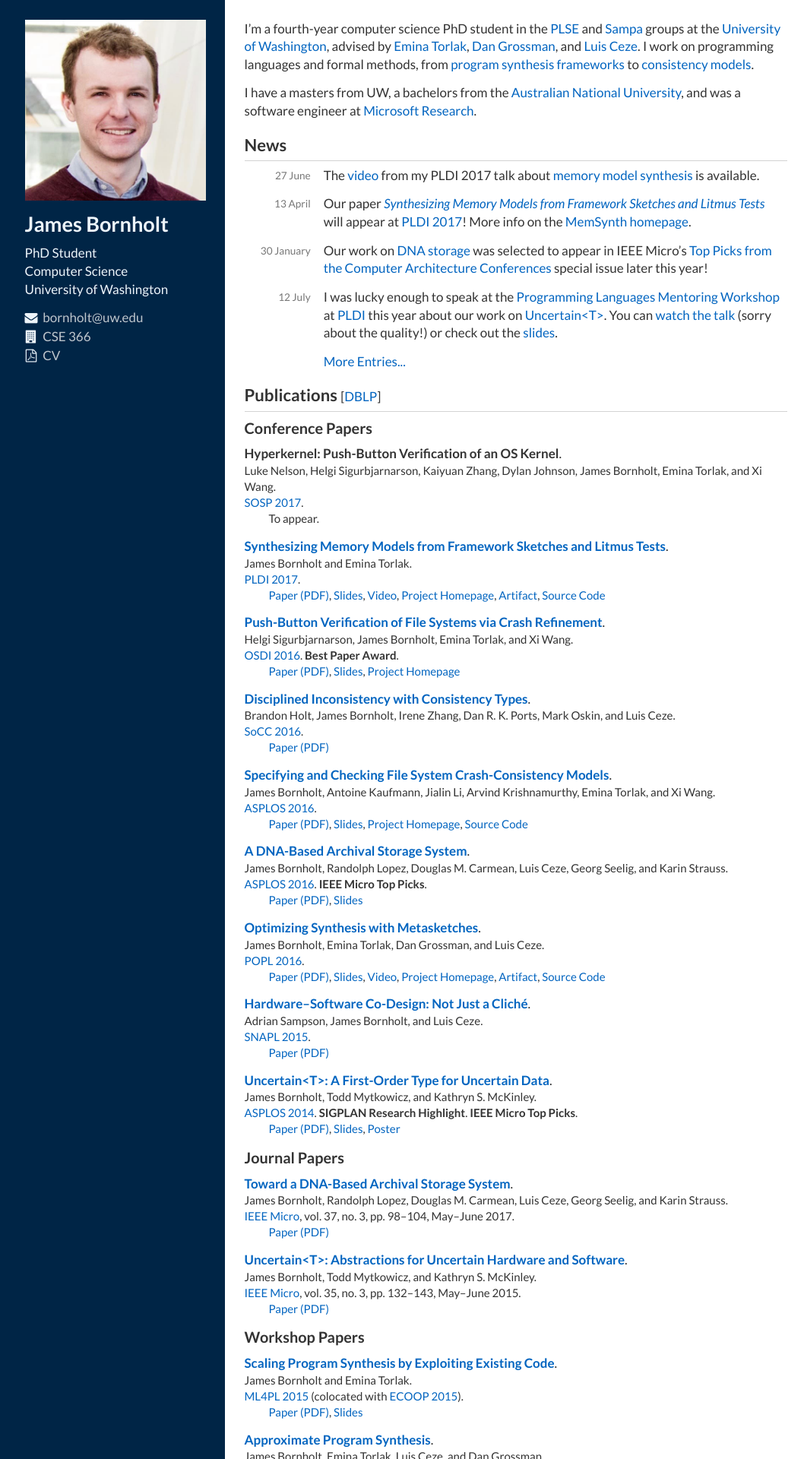
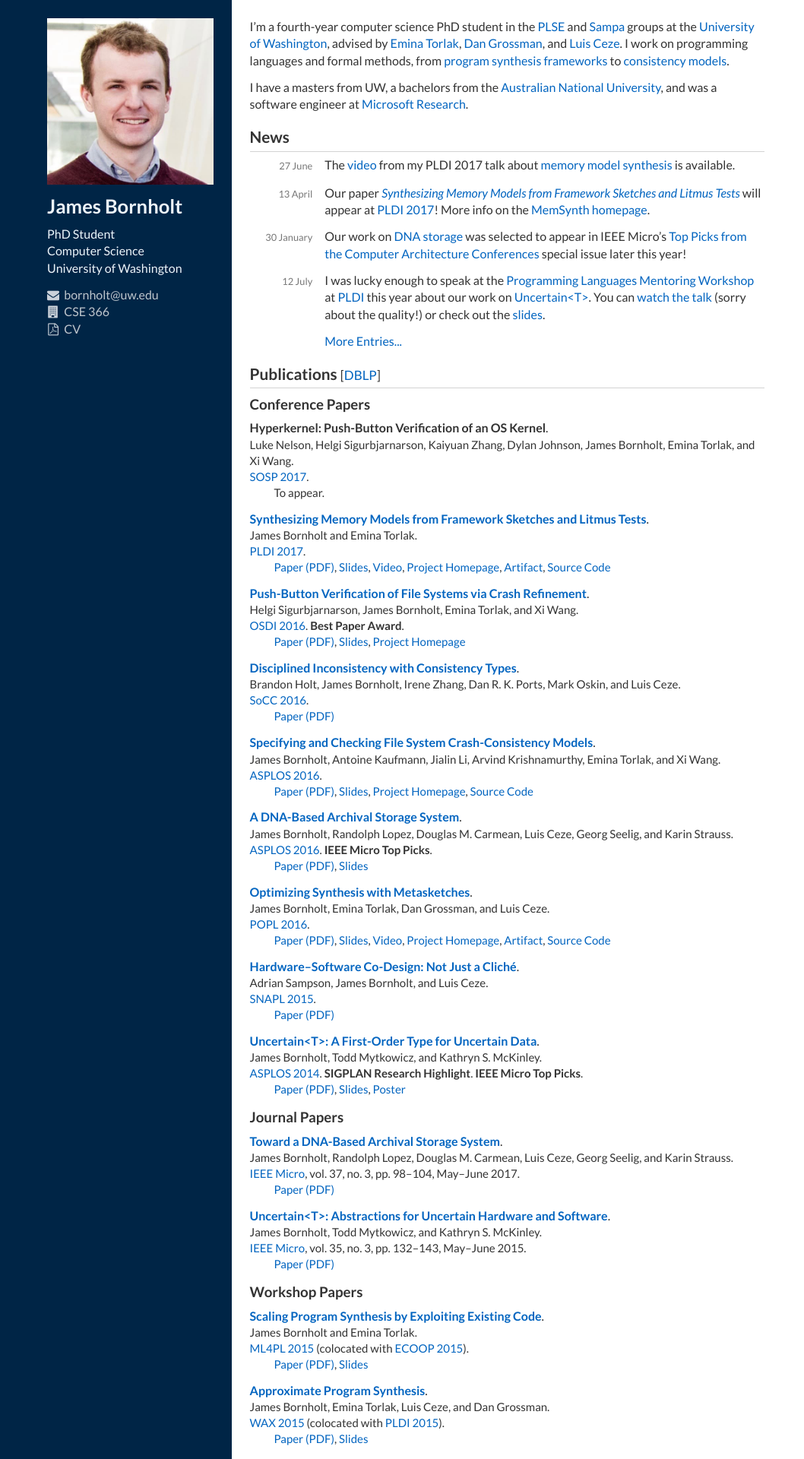
Before and after one commit to jamesbornholt/homepage, a Jekyll site: the page built from index.md, in a window 1280 px wide. Shown: the top 1920 px of the page at 76% size, without its empty margins (106-1164 px from the left). Built offline with Jekyll 4.4.1, drawn with Linux system fonts in a browser that asks for light colours.

Commit message:
style tweaks

```diff
--- a/css/main.scss
+++ b/css/main.scss
@@ -7,7 +7,7 @@
 /* Fonts */
 
 body {
-    font-size: 17px;
+    font-size: 16px;
     line-height: 1.4;
     color: #333333;
     text-rendering: optimizeLegibility;
@@ -206,6 +206,9 @@ a:hover {
     color: #BEC5CC;
     text-decoration: none;
 }
+#sidebar i {
+    color: #CAD1D9;
+}
 #sidebar a:hover {
     color: #CEE0F2;
     text-decoration: none;
@@ -252,7 +255,7 @@ a:hover {
 @media screen and (min-width: 48em) {
     .index #content {
         padding: 1.5em;
-        flex: 3 0px;
+        flex: 3.1 0px;
     }
 }
 
```
